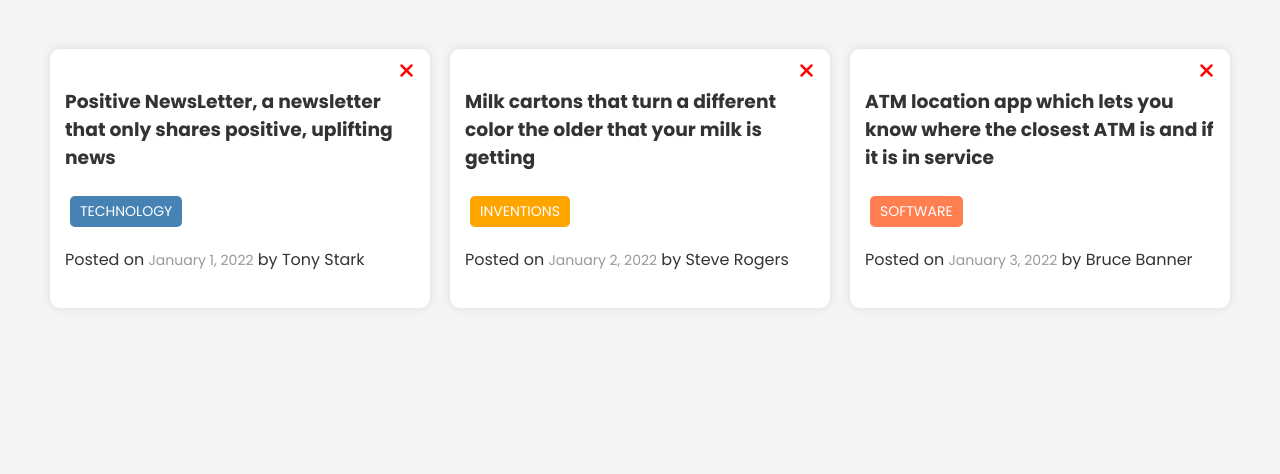
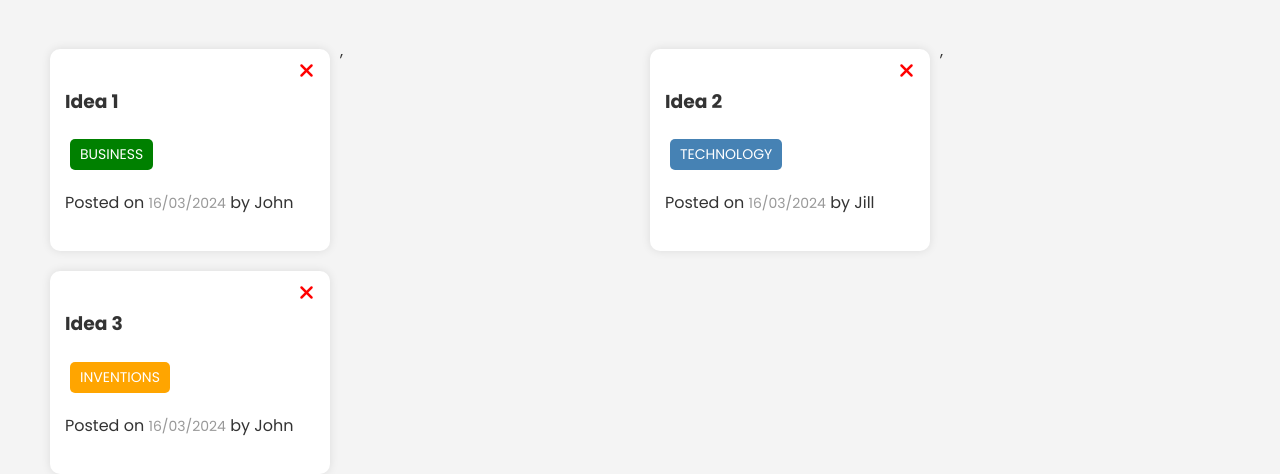
Before and after one commit to rfcmarques/random-ideas-app, a website built with webpack: page client/src/index.html in a window 1280 px wide. Shown: the part 90-564 px from the top of the page. Built offline with nearby package versions, Linux system fonts and the light colour scheme.

Commit message:
Created the IdeaList component

```diff
--- /dev/null
+++ b/client/src/components/IdeaList.js
@@ -0,0 +1,70 @@
+class IdeaList {
+    constructor() {
+        this._ideaListElm = document.querySelector('#idea-list');
+        this._ideas = [
+            {
+                id: 1,
+                text: 'Idea 1',
+                tag: 'Business',
+                username: 'John',
+                date: '16/03/2024'
+            },
+            {
+                id: 2,
+                text: 'Idea 2',
+                tag: 'Technology',
+                username: 'Jill',
+                date: '16/03/2024'
+            },
+            {
+                id: 3,
+                text: 'Idea 3',
+                tag: 'Inventions',
+                username: 'John',
+                date: '16/03/2024'
+            },
+        ];
+        this._validTags = new Set();
+        this._validTags.add('technology');
+        this._validTags.add('software');
+        this._validTags.add('business');
+        this._validTags.add('education');
+        this._validTags.add('health');
+        this._validTags.add('inventions');
+    }
+
+    getTagClass(tag) {
+        tag = tag.toLowerCase();
+        let tagClass = '';
+        if (this._validTags.has(tag)) {
+            tagClass = `tag-${tag}`;
+        } else {
+            tagClass = '';
+        }
+
+        return tagClass;
+    }
+
+    render() {
+        this._ideaListElm.innerHTML = this._ideas
+            .map(idea => {
+                const tagClass = this.getTagClass(idea.tag);
+                return `
+                <div class="card">
+                <button class="delete"><i class="fas fa-times"></i></button>
+                <h3>
+                  ${idea.text}
+                </h3>
+                <p class="tag ${tagClass}">${idea.tag.toUpperCase()}</p>
+                <p>
+                  Posted on <span class="date">${idea.date}</span> by
+                  <span class="author">${idea.username}</span>
+                </p>
+              </div>
+                `;
+            })
+            .join();
+    }
+}
+
+export default IdeaList;
--- a/client/src/index.html
+++ b/client/src/index.html
@@ -14,44 +14,7 @@
       </button>
     </header>
     <div class="container">
-      <div id="idea-list" class="ideas">
-        <div class="card">
-          <button class="delete"><i class="fas fa-times"></i></button>
-          <h3>
-            Positive NewsLetter, a newsletter that only shares positive,
-            uplifting news
-          </h3>
-          <p class="tag tag-technology">TECHNOLOGY</p>
-          <p>
-            Posted on <span class="date">January 1, 2022</span> by
-            <span class="author">Tony Stark</span>
-          </p>
-        </div>
-        <div class="card">
-          <button class="delete"><i class="fas fa-times"></i></button>
-          <h3>
-            Milk cartons that turn a different color the older that your milk is
-            getting
-          </h3>
-          <p class="tag tag-inventions">INVENTIONS</p>
-          <p>
-            Posted on <span class="date">January 2, 2022</span> by
-            <span class="author">Steve Rogers</span>
-          </p>
-        </div>
-        <div class="card">
-          <button class="delete"><i class="fas fa-times"></i></button>
-          <h3>
-            ATM location app which lets you know where the closest ATM is and if
-            it is in service
-          </h3>
-          <p class="tag tag-software">SOFTWARE</p>
-          <p>
-            Posted on <span class="date">January 3, 2022</span> by
-            <span class="author">Bruce Banner</span>
-          </p>
-        </div>
-      </div>
+      <div id="idea-list" class="ideas"></div>
     </div>
 
     <div id="modal" class="modal">
--- a/client/src/index.js
+++ b/client/src/index.js
@@ -1,8 +1,11 @@
 import '@fortawesome/fontawesome-free/css/all.css';
 import Modal from './components/Modal';
 import IdeaForm from './components/IdeaForm';
+import IdeaList from './components/IdeaList';
 import './assets/css/style.css';
 
 const modal = new Modal();
 const ideaForm = new IdeaForm();
 ideaForm.render();
+const ideaList = new IdeaList();
+ideaList.render();
```
